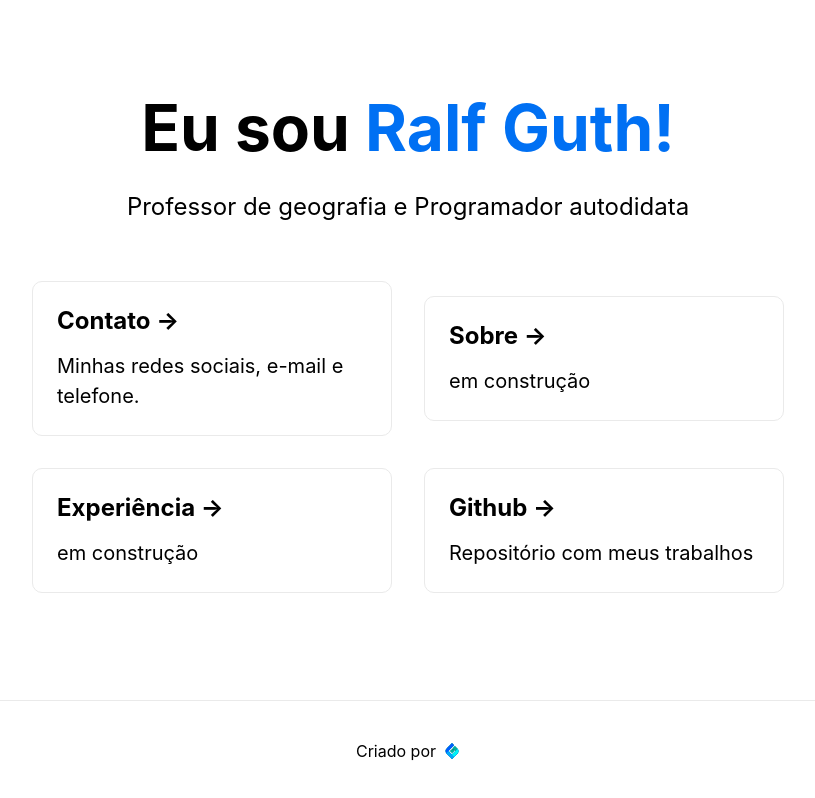
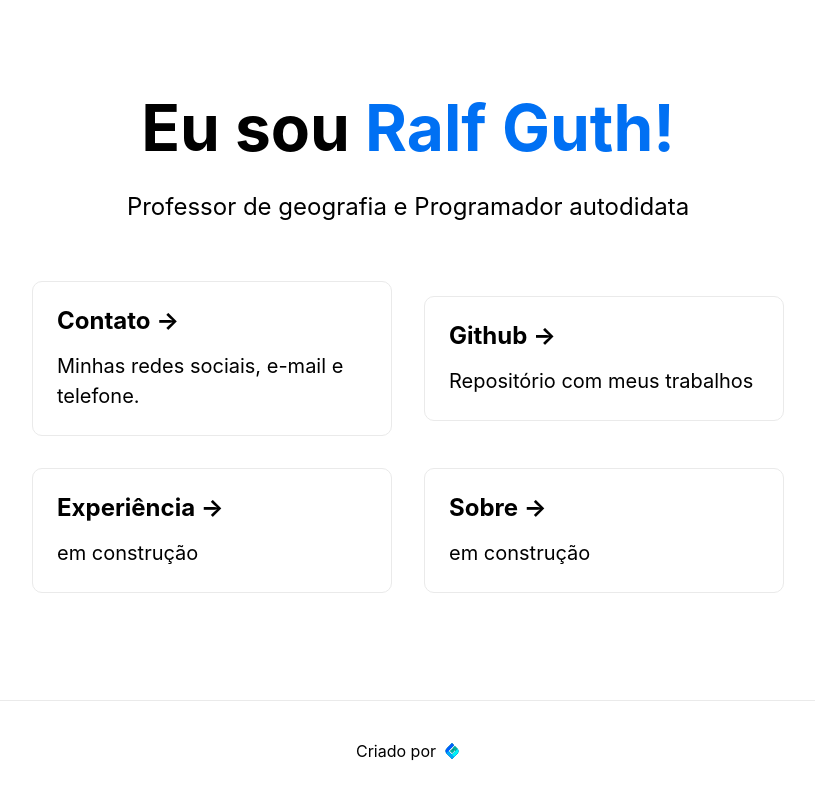
Before and after one commit to ralfguth/portfolio-next, a Next.js app: page / in a window 1280 px wide. Shown: the whole page, without its empty margins (232-1047 px from the left). Built offline with nearby package versions, Linux system fonts and the light colour scheme.

Commit message:
Ordem dos cards

```diff
--- a/pages/index.js
+++ b/pages/index.js
@@ -28,11 +28,12 @@ export default function Home() {
               Minhas redes sociais, e-mail e telefone.
             </p>
           </a>
-
-
-          <a href="https://ralfguth.vercel.app" className={styles.card}>
-            <h3>Sobre &rarr;</h3>
-            <p>em construção</p>
+          <a
+            href="https://github.com/ralfguth"
+            className={styles.card}
+          >
+            <h3>Github &rarr;</h3>
+            <p>Repositório com meus trabalhos</p>
           </a>
 
           <a href="https://ralfguth.vercel.app" className={styles.card}>
@@ -40,12 +41,9 @@ export default function Home() {
             <p>em construção</p>
           </a>
 
-          <a
-            href="https://github.com/ralfguth"
-            className={styles.card}
-          >
-            <h3>Github &rarr;</h3>
-            <p>Repositório com meus trabalhos</p>
+          <a href="https://ralfguth.vercel.app" className={styles.card}>
+            <h3>Sobre &rarr;</h3>
+            <p>em construção</p>
           </a>
 
         </div>
```
